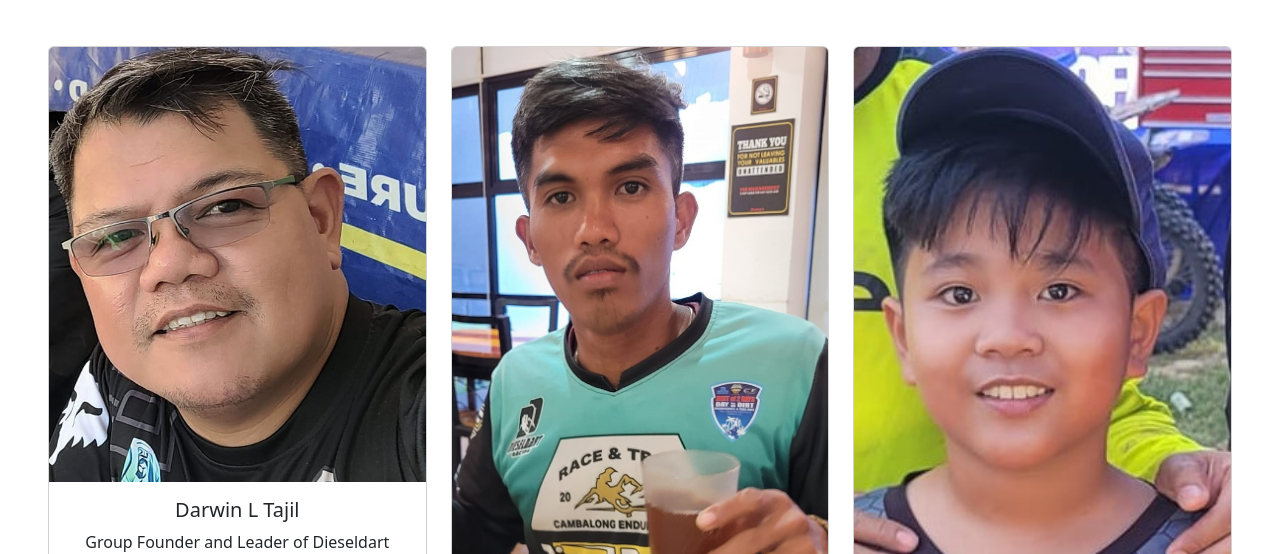
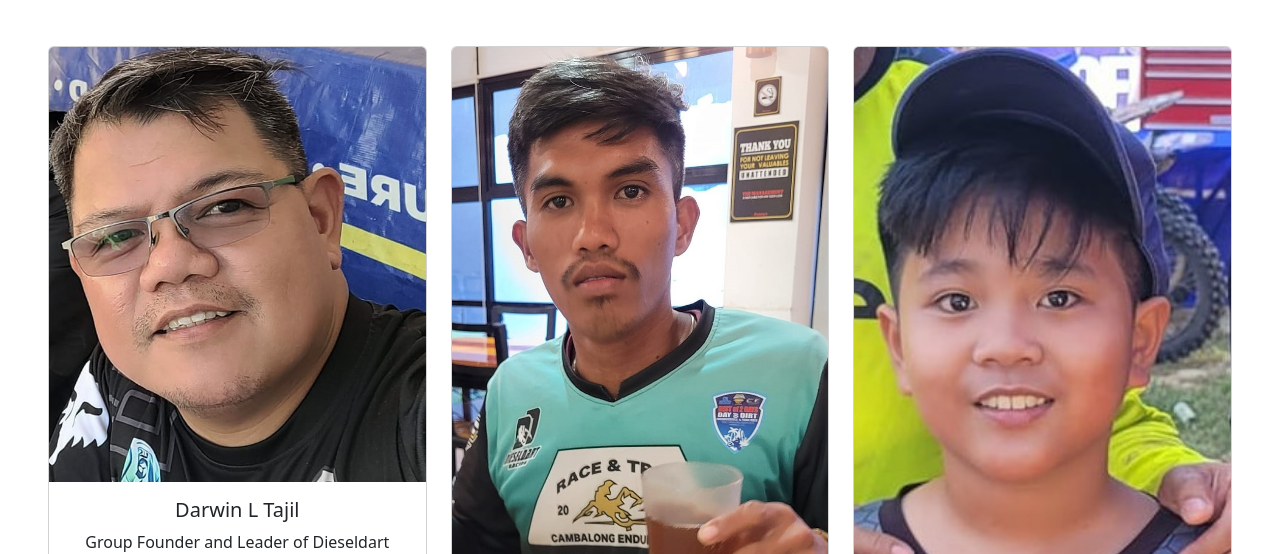
Before and after one commit to iTzMeRoj/Dieseldart-Racing-Website01, a plain HTML site: page index.html in a window 1280 px wide. Shown: the part 690-1244 px from the top of the page. Drawn offline with nearby package versions, Linux system fonts and the light colour scheme.

Commit message:
style edit04

```diff
--- a/public/style.css
+++ b/public/style.css
@@ -3,10 +3,15 @@
   --secondary-color: #2ecc71;
   --font-size: 16px;
 }
-.card-image {
-  object-fit: cover;
+
+/* EX small screen */
+@media screen and (max-width: 576px) {
+  .card-image {
+    object-fit: cover;
+  }
 }
 
+/* md screen */
 @media screen and (min-width: 768px) and (max-width: 992px) {
   .card-image {
     object-fit: cover;
@@ -14,9 +19,18 @@
   }
 }
 
+/* lg screen */
 @media screen and (min-width: 992px) {
   .card-image {
     object-fit: cover;
     height: 510px;
   }
 }
+
+/* EX screen */
+@media screen and (min-width: 1200px) {
+  .card-image {
+    object-fit: cover;
+    height: 525px;
+  }
+}
```
